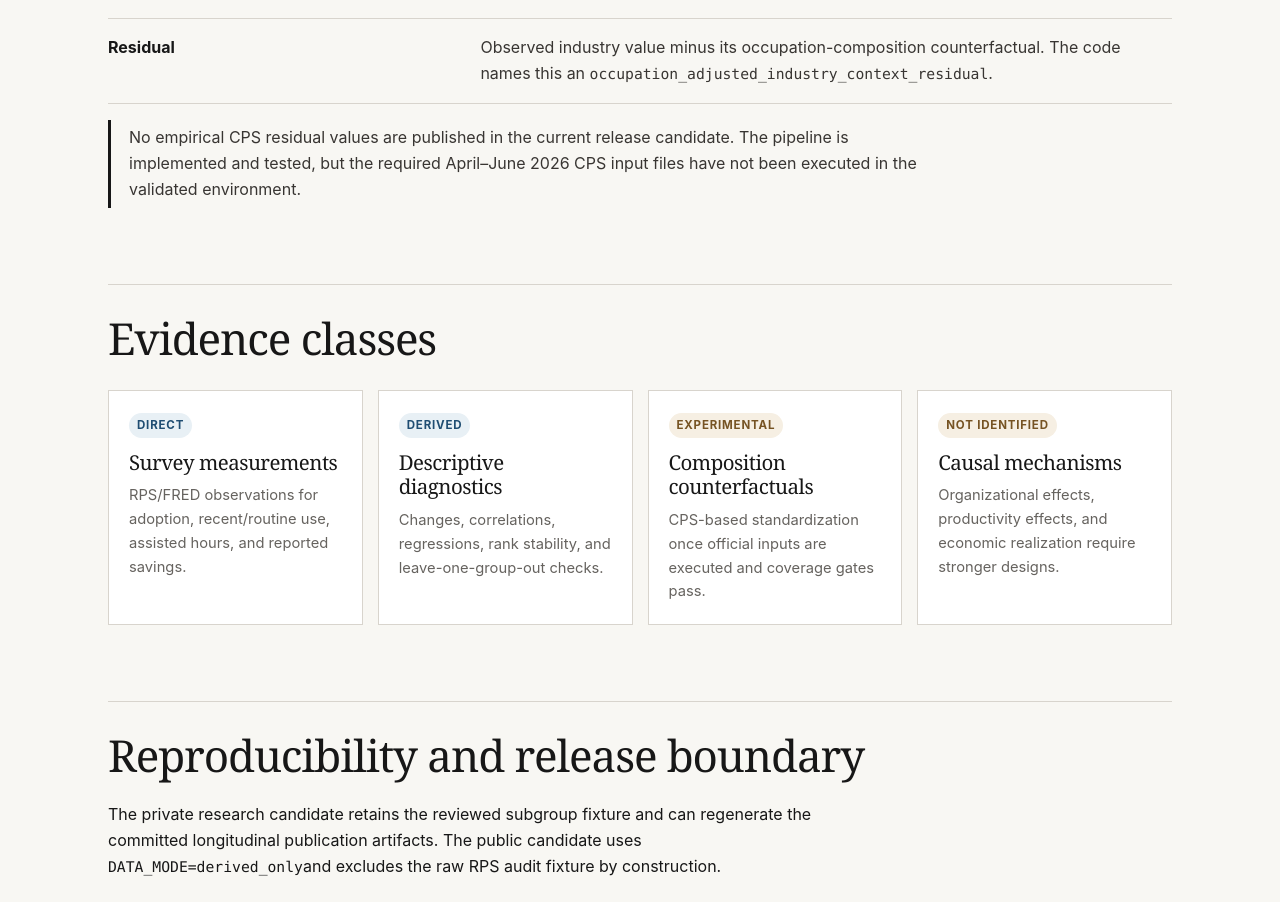
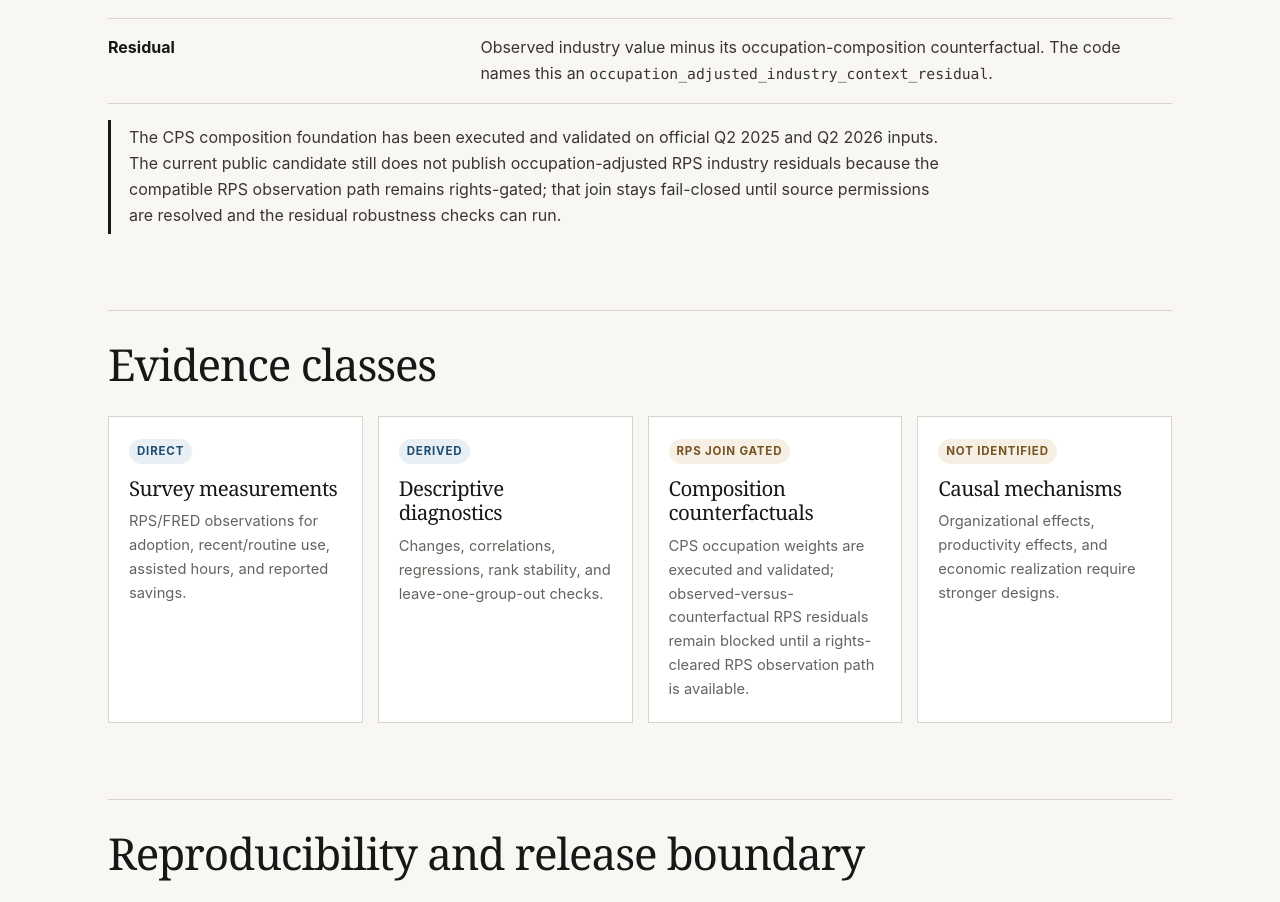
Before and after one commit to fraware/ai-adoption-us, a Next.js app in the folder apps/web/: page /methodology in a window 1280 px wide. Shown: the part 2004-2906 px from the top of the page. Built offline with nearby package versions, Linux system fonts and the light colour scheme.

Commit message:
Correct methodology composition status after CPS execution

```diff
--- a/apps/web/app/methodology/page.tsx
+++ b/apps/web/app/methodology/page.tsx
@@ -78,9 +78,10 @@ export default function MethodologyPage() {
           </dd>
         </dl>
         <p className="note">
-          No empirical CPS residual values are published in the current release candidate. The pipeline
-          is implemented and tested, but the required April–June 2026 CPS input files have not been
-          executed in the validated environment.
+          The CPS composition foundation has been executed and validated on official Q2 2025 and Q2 2026
+          inputs. The current public candidate still does not publish occupation-adjusted RPS industry
+          residuals because the compatible RPS observation path remains rights-gated; that join stays
+          fail-closed until source permissions are resolved and the residual robustness checks can run.
         </p>
       </section>
 
@@ -98,9 +99,12 @@ export default function MethodologyPage() {
             <p>Changes, correlations, regressions, rank stability, and leave-one-group-out checks.</p>
           </div>
           <div className="status-card">
-            <span className="status-tag gated">Experimental</span>
+            <span className="status-tag gated">RPS join gated</span>
             <h3>Composition counterfactuals</h3>
-            <p>CPS-based standardization once official inputs are executed and coverage gates pass.</p>
+            <p>
+              CPS occupation weights are executed and validated; observed-versus-counterfactual RPS
+              residuals remain blocked until a rights-cleared RPS observation path is available.
+            </p>
           </div>
           <div className="status-card">
             <span className="status-tag gated">Not identified</span>
```
